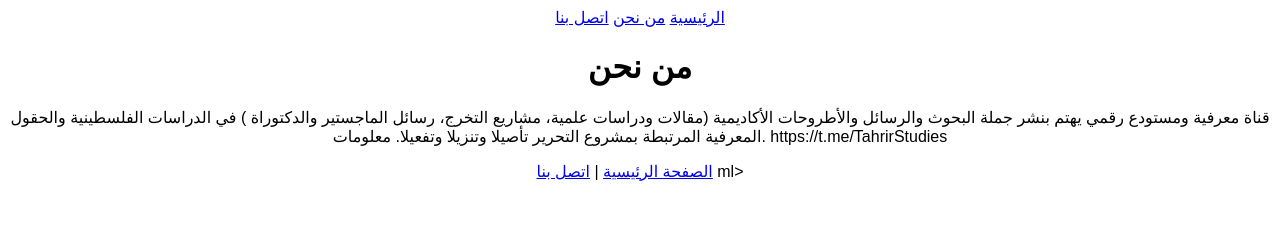
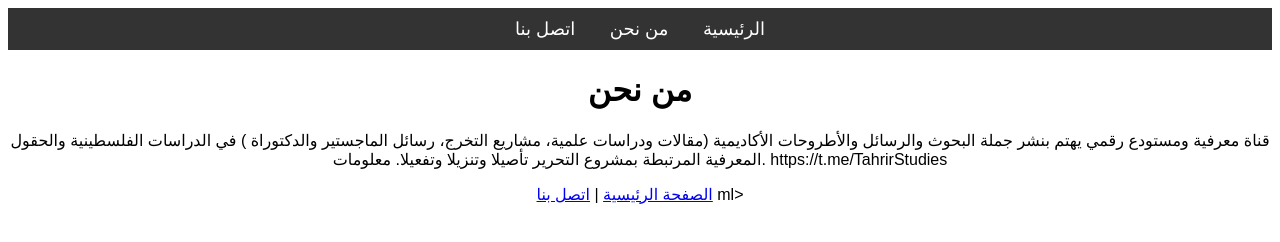
Before and after one commit to KALICHEILYES/TahrirStudies, a plain HTML site: page HTMLPage2.html in a window 1280 px wide. Drawn offline with Linux system fonts and the light colour scheme.

Commit message:
Update HTMLPage2.html
Signed-off-by: KALICHEILYES <88803629+KALICHEILYES@users.noreply.github.com>

```diff
--- a/HTMLPage2.html
+++ b/HTMLPage2.html
@@ -3,6 +3,7 @@
 <head>
     <meta charset="UTF-8">
     <title>من نحن</title>
+      <link rel="stylesheet" href="Style.css">
 </head>
 <body style="text-align:center; font-family:Arial;">
     <nav>
```
